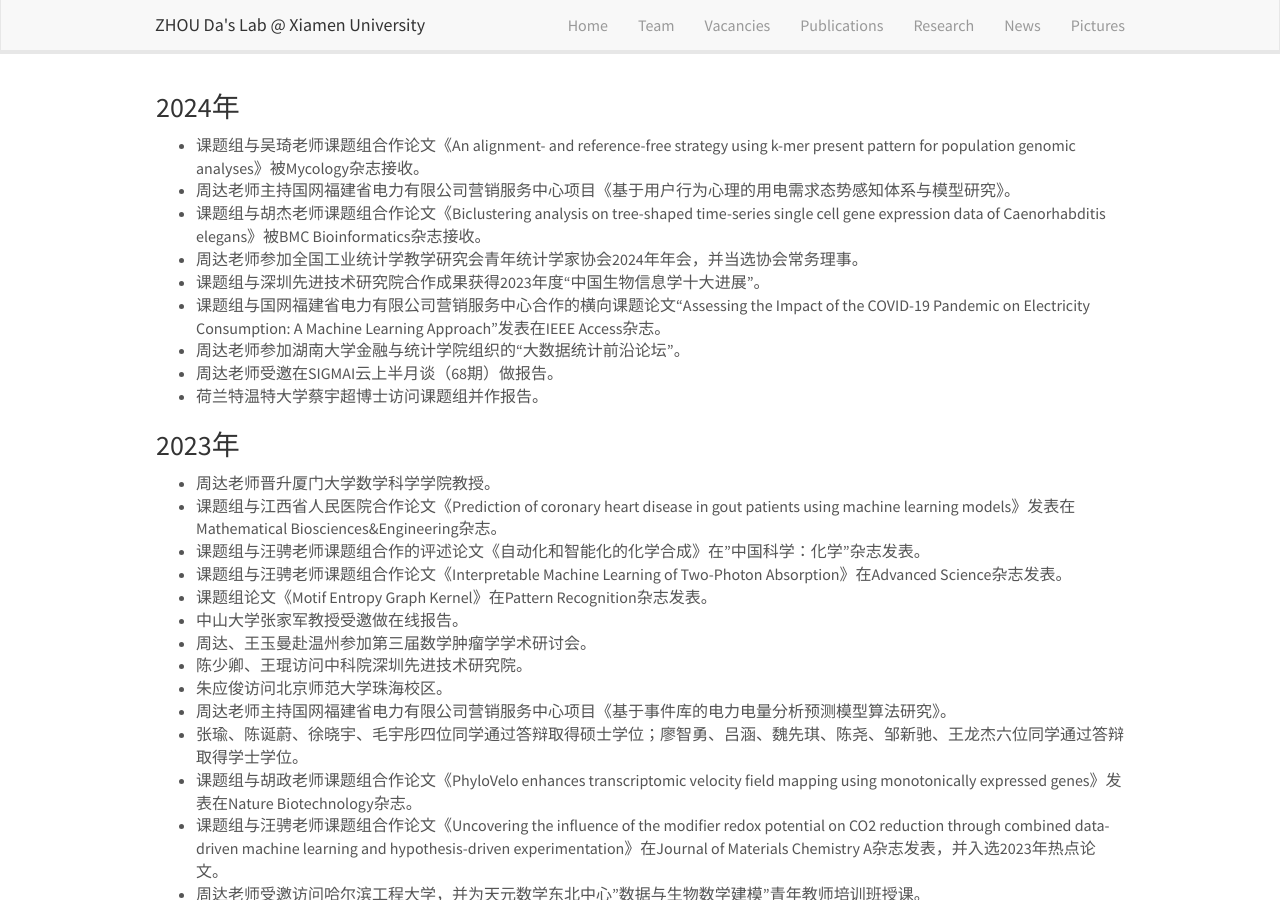
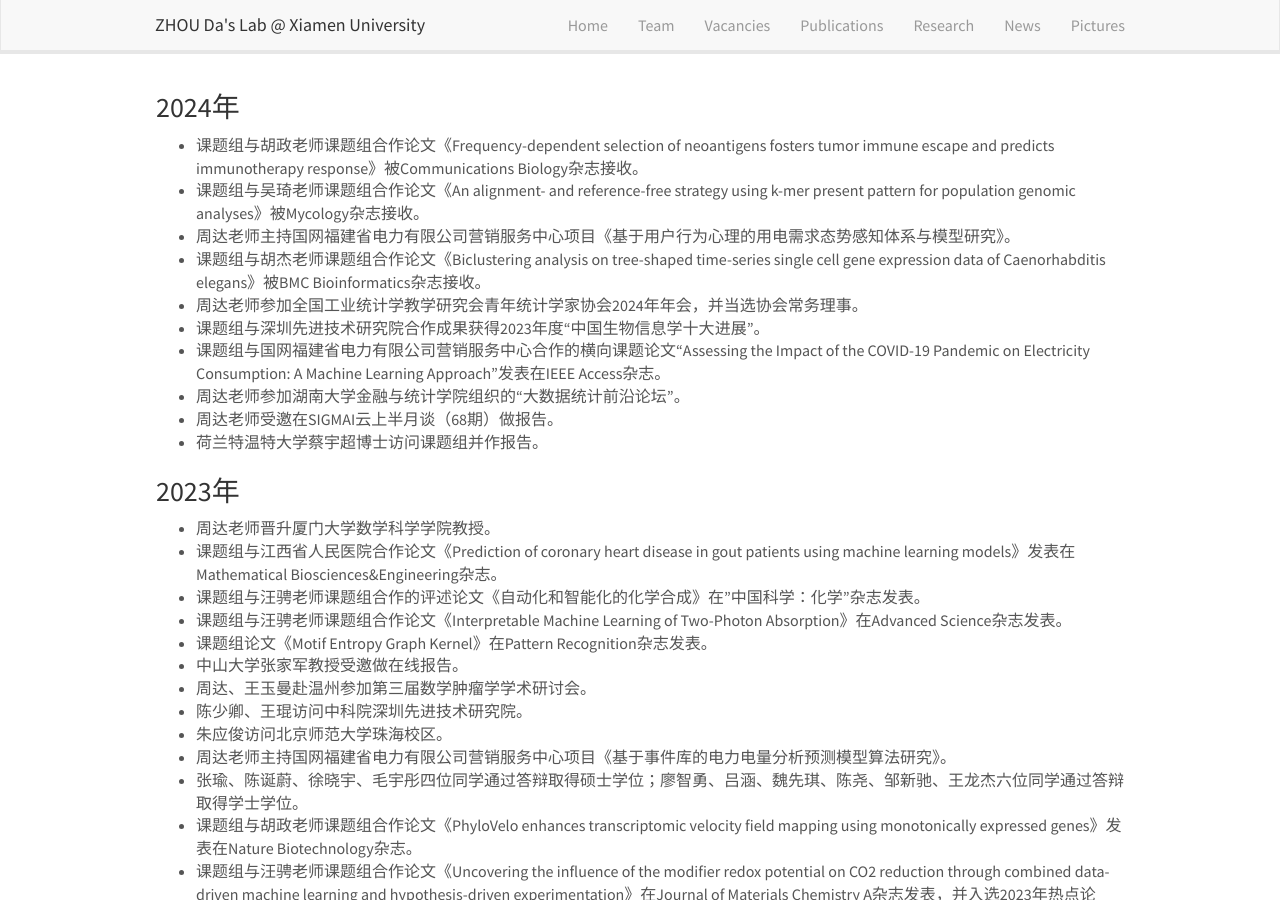
Before and after one commit to ZhouDaLab/zhoudalab.github.io, a Jekyll site: the page built from _pages/news.md, in a window 1280 px wide and 900 px high. Built offline with Jekyll 4.4.1, drawn with Linux system fonts in a browser that asks for light colours; nearby versions of some CDN libraries.

Commit message:
Update news.md

```diff
--- a/_pages/news.md
+++ b/_pages/news.md
@@ -8,6 +8,7 @@ permalink: /news/
 
 ### 2024年
 
+- 课题组与胡政老师课题组合作论文《Frequency-dependent selection of neoantigens fosters tumor immune escape and predicts immunotherapy response》被Communications Biology杂志接收。
 - 课题组与吴琦老师课题组合作论文《An alignment- and reference-free strategy using k-mer present pattern for population genomic analyses》被Mycology杂志接收。
 - 周达老师主持国网福建省电力有限公司营销服务中心项目《基于用户行为心理的用电需求态势感知体系与模型研究》。
 - 课题组与胡杰老师课题组合作论文《Biclustering analysis on tree-shaped time-series single cell gene expression data of Caenorhabditis elegans》被BMC Bioinformatics杂志接收。
```
